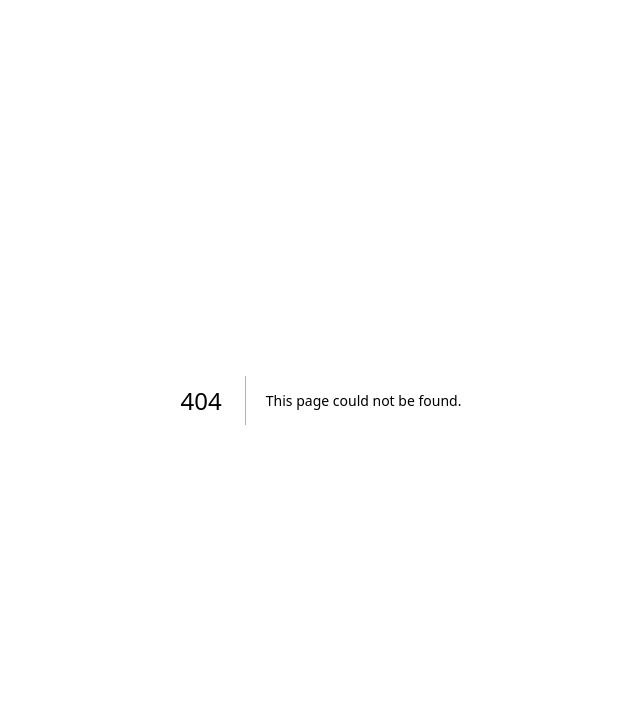
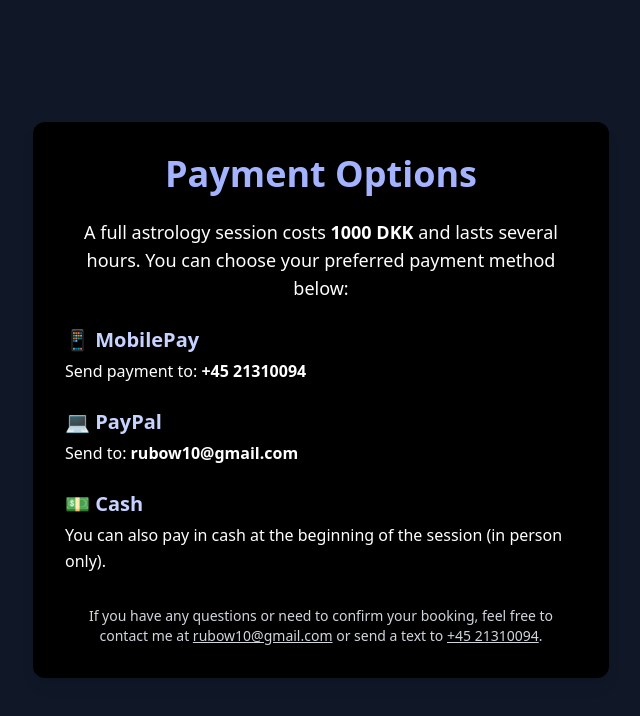
Before and after one commit to rubow10/TB-Rubow, a Next.js app: page /pay in a window 1280 px wide. Before the commit this address had no page. Shown: the top 716 px of the page, without its empty margins (319-959 px from the left). Built offline with nearby package versions, Linux system fonts and the light colour scheme.

Commit message:
update16jul

```diff
--- a/src/app/page.js
+++ b/src/app/page.js
@@ -36,6 +36,17 @@
         You can also check mine: I was born on <strong>September 25, 1996 at 16:58 in Gentofte</strong>.
       </p>
 
+      {/* Pris på astrologi-session */}
+      <div className="bg-indigo-800 bg-opacity-30 p-4 rounded-xl text-center max-w-xl mb-8">
+        <h2 className="text-2xl font-semibold text-indigo-300 mb-2">Astrology Session</h2>
+        <p className="text-md md:text-lg mb-1">
+          A deep reading session (several hours): <strong>1000 DKK</strong>
+        </p>
+        <p className="text-md md:text-lg">
+          Book via <a href="mailto:rubow10@gmail.com" className="underline">rubow10@gmail.com</a> or <a href="tel:21310094" className="underline">21310094</a>
+        </p>
+      </div>
+
       {/* Knapper */}
       <div className="flex flex-col md:flex-row gap-4">
         {/* Instagram */}
@@ -70,6 +81,22 @@
           <GiStarsStack className="w-5 h-5" />
           Horoscope
         </a>
+  {/* Payment Page */}
+<a
+  href="/pay"
+  className="flex items-center gap-2 px-6 py-3 bg-yellow-400 text-gray-900 font-semibold rounded-full hover:bg-yellow-300 transition"
+>
+  💳 Payment
+</a>
+
+{/* Astrology Page */}
+<a
+  href="/zodiac"
+  className="flex items-center gap-2 px-6 py-3 bg-purple-600 text-white font-semibold rounded-full hover:bg-purple-500 transition"
+>
+  🌌 Astrology Program
+</a>
+
       </div>
     </main>
   );
--- /dev/null
+++ b/src/app/pay/page.js
@@ -0,0 +1,36 @@
+export default function PaymentPage() {
+    return (
+      <main className="min-h-screen bg-gray-900 text-white px-4 py-20 flex items-center justify-center">
+        <div className="bg-black bg-opacity-70 p-8 rounded-xl max-w-xl text-center shadow-lg">
+          <h1 className="text-4xl font-bold text-indigo-300 mb-6">Payment Options</h1>
+
+          <p className="text-lg mb-6">
+            A full astrology session costs <strong>1000 DKK</strong> and lasts several hours.
+            You can choose your preferred payment method below:
+          </p>
+
+          <div className="space-y-6 text-left text-md leading-relaxed">
+            <div>
+              <h2 className="text-xl font-semibold text-indigo-200 mb-1">📱 MobilePay</h2>
+              <p>Send payment to: <strong>+45 21310094</strong></p>
+            </div>
+
+            <div>
+              <h2 className="text-xl font-semibold text-indigo-200 mb-1">💻 PayPal</h2>
+              <p>Send to: <strong>rubow10@gmail.com</strong></p>
+            </div>
+
+            <div>
+              <h2 className="text-xl font-semibold text-indigo-200 mb-1">💵 Cash</h2>
+              <p>You can also pay in cash at the beginning of the session (in person only).</p>
+            </div>
+          </div>
+
+          <p className="text-sm text-gray-300 mt-8">
+            If you have any questions or need to confirm your booking, feel free to contact me at <a href="mailto:rubow10@gmail.com" className="underline">rubow10@gmail.com</a>{' '}
+            or send a text to <a href="tel:21310094" className="underline">+45 21310094</a>.
+          </p>
+        </div>
+      </main>
+    );
+  }
--- /dev/null
+++ b/src/app/zodiac/page.js
@@ -0,0 +1,72 @@
+import { GiStarsStack } from "react-icons/gi";
+
+export default function ZodiacPage() {
+  return (
+    <main
+      className="min-h-screen bg-cover bg-center text-white px-4 py-20 flex items-center justify-center"
+      style={{ backgroundImage: "url('/stars-bg.jpg')" }}
+    >
+      <div className="bg-black bg-opacity-70 p-8 rounded-xl max-w-2xl text-center shadow-lg">
+        <div className="flex justify-center mb-4">
+          <GiStarsStack className="w-12 h-12 text-indigo-400" />
+        </div>
+
+        <h1 className="text-4xl font-bold mb-6 text-indigo-300">My Story with Astrology</h1>
+
+        <div className="space-y-6 text-lg leading-relaxed">
+          <div>
+            <h2 className="text-2xl font-semibold text-indigo-300 mb-2">How It Began</h2>
+            <p>
+              I first discovered astrology when my mom told me about it, and from there I just started listening to podcasts,
+              reading about it, and looking at birth charts.
+            </p>
+          </div>
+
+          <div>
+            <h2 className="text-2xl font-semibold text-indigo-300 mb-2">Why It Fascinates Me</h2>
+            <p>
+              I think it’s incredibly fascinating, and you learn so much about other people — but especially about yourself.
+            </p>
+          </div>
+
+          <div>
+            <h2 className="text-2xl font-semibold text-indigo-300 mb-2">Astrology as a Life Tool</h2>
+            <p>
+              Astrology is a tool for life. You always have a choice, no matter what your chart says — it’s up to you to believe in it or not.
+              I always say: think for yourself. If something doesn’t resonate, then it simply isn’t right for you.
+            </p>
+          </div>
+
+          <div>
+            <h2 className="text-2xl font-semibold text-indigo-300 mb-2">Helping Others</h2>
+            <p>
+              I want to help others understand astrology and read their birth charts. I can teach you how to read the language of astrology
+              and help you understand yourself — or someone important in your life.
+            </p>
+          </div>
+
+          <div>
+            <h2 className="text-2xl font-semibold text-indigo-300 mb-2">For Couples and Friend Groups</h2>
+            <p>
+              I can also work with couples to help them understand each other better, or even with a group of friends.
+              I’ll give you exactly what <em>you</em> need.
+            </p>
+          </div>
+
+          {/* PRIS OG BOOKING */}
+          <div className="mt-8">
+            <h2 className="text-2xl font-semibold text-green-300 mb-2">Price & Booking</h2>
+            <p className="mb-4">
+              A full conversation and reading session lasts several hours and costs <strong>1000 DKK</strong>.
+              You will receive detailed insights and guidance tailored to your birth chart.
+            </p>
+            <p>
+              Contact me at <a href="mailto:rubow10@gmail.com" className="underline text-indigo-300">rubow10@gmail.com</a>{' '}
+              or by phone at <a href="tel:21310094" className="underline text-indigo-300">21310094</a> to book your session.
+            </p>
+          </div>
+        </div>
+      </div>
+    </main>
+  );
+}
```
Also changed, not shown: src/app/globals.css (line endings or trailing spaces).
